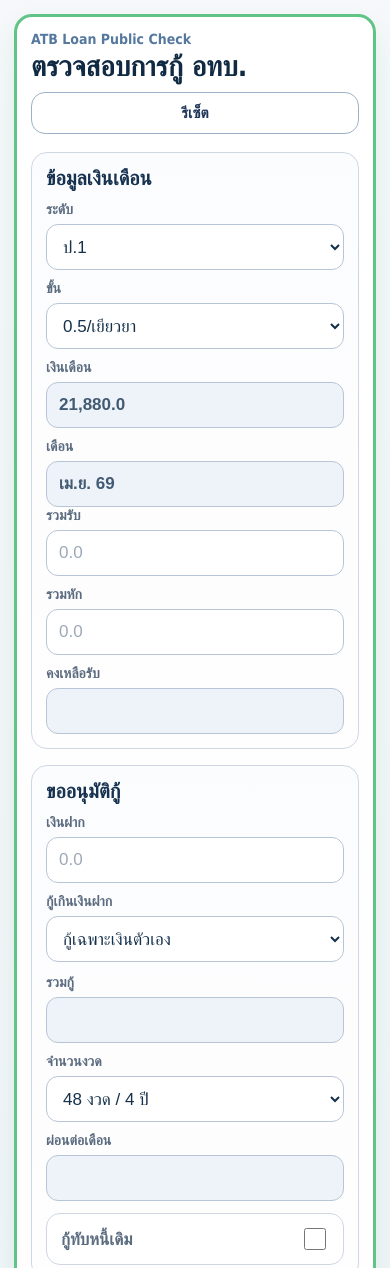
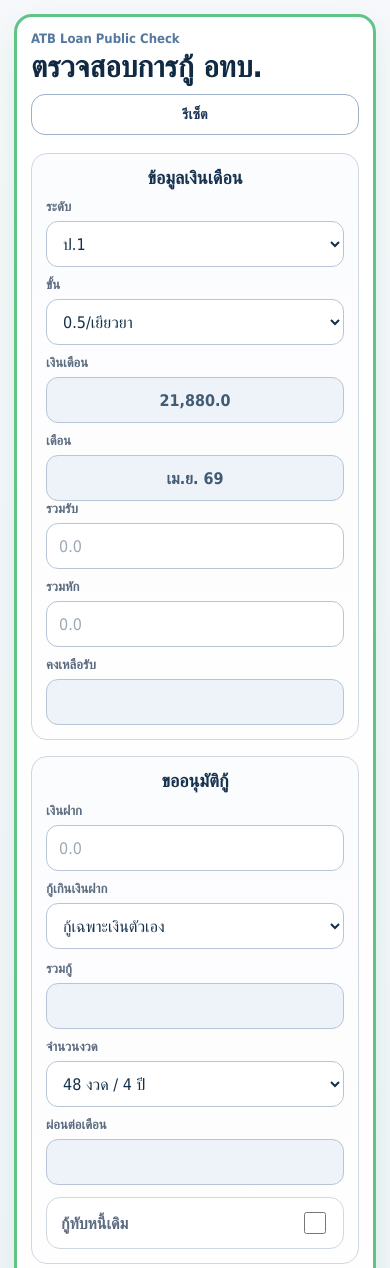
Before and after one commit to m4maaa/atb-loan-public-check, a plain HTML site: page index.html in a window 390 px wide. Shown: the top 1268 px of the page. Drawn offline with Linux system fonts and the light colour scheme.

Commit message:
Update main.css

```diff
--- a/styles/main.css
+++ b/styles/main.css
@@ -1,6 +1,8 @@
 * {
   box-sizing: border-box;
 }
+
+@import url("https://fonts.googleapis.com/css2?family=Kanit:wght@400;500;600;700&display=swap");
 
 :root {
   --bg: #f4f5f8;
@@ -14,8 +16,8 @@
   --green-line: #60c487;
   --yellow-line: #efc46a;
   --red-line: #de7a7a;
-  --red-accent-soft: rgba(144, 28, 47, 0.05);
-  --red-accent-line: rgba(144, 28, 47, 0.15);
+  --red-accent-soft: rgba(144, 28, 47, 0.07);
+  --red-accent-line: rgba(144, 28, 47, 0.18);
   --shadow: 0 14px 32px rgba(16, 42, 67, 0.08);
 }
 
@@ -25,7 +27,7 @@ body {
   padding: 0;
   background: linear-gradient(180deg, #f7f8fb 0%, #f1f4f8 100%);
   color: var(--text);
-  font-family: Tahoma, "Segoe UI", sans-serif;
+  font-family: "Kanit", Tahoma, "Segoe UI", sans-serif;
 }
 
 body {
@@ -75,23 +77,24 @@ body {
 
 .eyebrow {
   color: #55789e;
-  font-size: 14px;
+  font-size: 13px;
   font-weight: 700;
   margin-bottom: 4px;
 }
 
 h1 {
   margin: 0;
-  font-size: 34px;
+  font-size: 32px;
   line-height: 1.12;
   color: #102a43;
 }
 
 h2 {
   margin: 0 0 14px;
-  font-size: 22px;
+  font-size: 20px;
   line-height: 1.1;
   color: #16324f;
+  text-align: center;
 }
 
 .reset-btn {
@@ -99,10 +102,11 @@ h2 {
   background: #ffffff;
   border-radius: 14px;
   padding: 11px 16px;
-  font-size: 15px;
+  font-size: 14px;
   font-weight: 700;
   color: #1d3557;
   cursor: pointer;
+  font-family: inherit;
 }
 
 .reset-btn:hover {
@@ -147,7 +151,7 @@ h2 {
 }
 
 .loan-grid-top {
-  grid-template-columns: 1fr 2fr;
+  grid-template-columns: 1fr 1.8fr;
   align-items: end;
 }
 
@@ -168,7 +172,7 @@ h2 {
 }
 
 .field > span {
-  font-size: 15px;
+  font-size: 14px;
   font-weight: 700;
   color: var(--muted);
 }
@@ -182,8 +186,9 @@ h2 {
   background: var(--input-bg);
   color: #14304a;
   padding: 10px 12px;
-  font-size: 18px;
+  font-size: 17px;
   outline: none;
+  font-family: inherit;
 }
 
 .field input::placeholder {
@@ -200,6 +205,7 @@ h2 {
   background: var(--readonly-bg);
   color: #425a73;
   font-weight: 700;
+  text-align: center;
 }
 
 .field-wide {
@@ -219,7 +225,7 @@ h2 {
   border-radius: 14px;
   padding: 11px 14px;
   background: #fff;
-  font-size: 17px;
+  font-size: 16px;
   font-weight: 700;
   color: var(--muted);
 }
@@ -243,9 +249,8 @@ h2 {
     grid-template-columns: repeat(2, minmax(0, 1fr));
   }
 
-  .loan-grid-top,
   .loan-grid-bottom {
-    grid-template-columns: repeat(2, minmax(0, 1fr));
+    grid-template-columns: repeat(3, minmax(0, 1fr));
   }
 }
 
@@ -275,11 +280,11 @@ h2 {
   }
 
   h1 {
-    font-size: 28px;
+    font-size: 30px;
   }
 
   h2 {
-    font-size: 20px;
+    font-size: 18px;
     margin-bottom: 12px;
   }
 
@@ -295,13 +300,13 @@ h2 {
   }
 
   .field > span {
-    font-size: 14px;
+    font-size: 13px;
   }
 
   .field input,
   .field select {
     min-height: 46px;
-    font-size: 17px;
+    font-size: 16px;
     border-radius: 12px;
   }
 
```
